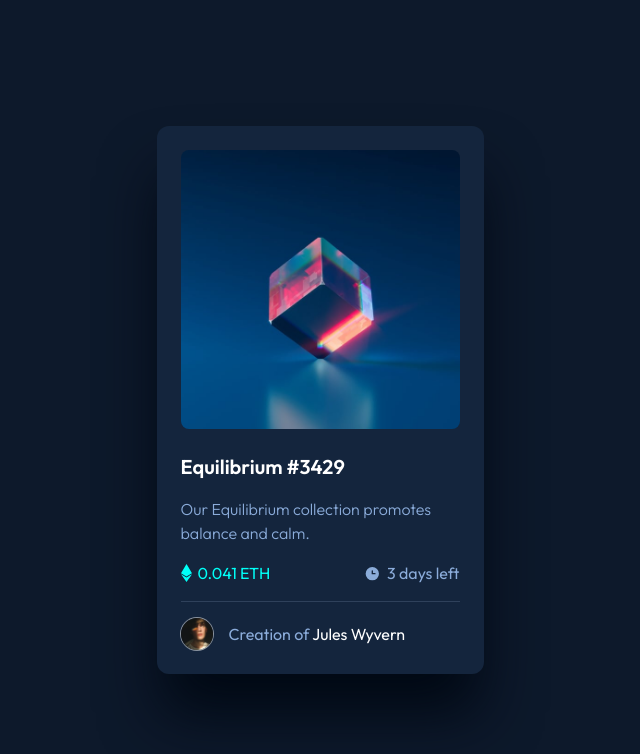
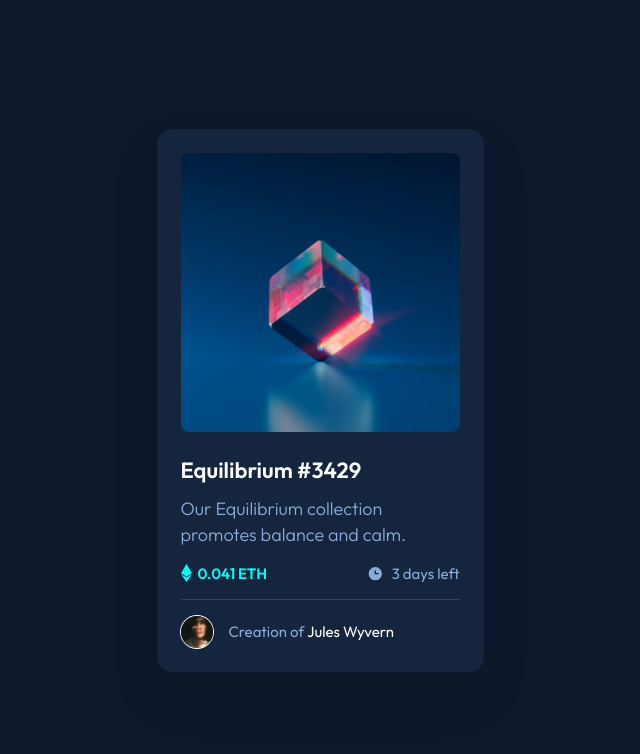
Before and after one commit to castx1981/NFT-preview-card-component, a website: page index.html in a window 1280 px wide. Shown: the whole page, without its empty margins (320-960 px from the left). Drawn offline with nearby package versions, Linux system fonts and the light colour scheme; files that its build step writes are made by us from their sources.

Commit message:
Restyle based on figma design

```diff
--- a/index.html
+++ b/index.html
@@ -18,33 +18,33 @@
     <!-- Banner -->
     <a class="block relative group" href="#" title="equilibrium">
       <img class="rounded-lg" src="images/image-equilibrium.jpg" alt=""/>
-      <div class="w-[279px] h-[279px] hidden absolute z-10 left-0 top-0 bg-cyan/50 bg-view bg-center bg-no-repeat rounded-lg group-hover:block"></div>
+      <div class="view-mask w-full h-full hidden absolute z-10 left-0 top-0 rounded-lg group-hover:block group-hover:mix-blend-normal"></div>
     </a>
     <!-- Content Container -->
     <div class="mt-6">
       <a class="inline-block font-semibold text-xl text-white hover:text-cyan transition-colors duration-500" href="#">
         Equilibrium #3429
       </a>
-      <p class="mt-4 font-light text-base text-soft-blue">
+      <p class="mt-3 font-light text-lg text-soft-blue">
         Our Equilibrium collection promotes balance and calm.
       </p>
-      <div class="mt-4 pb-4 flex items-center border-b border-b-line-dark-blue">
-        <img class="mr-1.5" src="images/icon-ethereum.svg" alt=""/>
-        <p class="text-cyan">0.041 ETH</p>
-        <img class="ml-auto mr-1.5" src="images/icon-clock.svg" alt=""/>
-        <p class="text-soft-blue">3 days left</p>
+      <div class="mt-4 flex items-center">
+        <img src="images/icon-ethereum.svg" alt=""/>
+        <p class="ml-1.5 font-semibold text-sm text-cyan">0.041 ETH</p>
+        <img class="ml-auto" src="images/icon-clock.svg" alt=""/>
+        <p class="ml-2 text-sm text-soft-blue">3 days left</p>
       </div>
+      <div class="mt-4 h-px w-full bg-line-dark-blue"></div>
       <div class="mt-4 flex items-center">
-        <div class="mr-4 ring-1 ring-white/50 rounded-full">
+        <div class="ring-1 ring-white rounded-full">
           <img class="w-8 h-8" src="images/image-avatar.png" alt="">
         </div>
-        <p>
+        <p class="ml-4 text-sm">
           <span class="text-soft-blue">Creation of </span><a class="text-white hover:text-cyan transition-colors duration-500" href="#">Jules Wyvern</a>
         </p>
       </div>
     </div>
   </div>
 </div>
-
 </body>
 </html>
--- a/input.css
+++ b/input.css
@@ -1,3 +1,12 @@
 @tailwind base;
 @tailwind components;
 @tailwind utilities;
+
+@layer components {
+    .view-mask {
+        background-image: url("images/icon-view.svg");
+        background-position: center;
+        background-repeat: no-repeat;
+        background-color: hsla(178, 100%, 50%, 0.5);
+    }
+}
--- a/tailwind.config.js
+++ b/tailwind.config.js
@@ -15,11 +15,16 @@ module.exports = {
         'card-dark-blue': 'hsl(216, 50%, 16%)',
         'line-dark-blue': 'hsl(215, 32%, 27%)',
       },
-      backgroundImage: {
-        'view': "url('images/icon-view.svg')"
+      fontSize: {
+        'sm': ['15px', '19px'],
+        'lg': ['18px', '26px'],
+        'xl': ['22px', '28px'],
+      },
+      borderRadius: {
+        'xl': '15px',
       },
       boxShadow: {
-        'card': '0 44px 60px -5px hsl(217, 88%, 4%)',
+        'card': '0 25px 50px hsla(0, 0%, 0%, 0.1)',
       }
     }
   },
```
